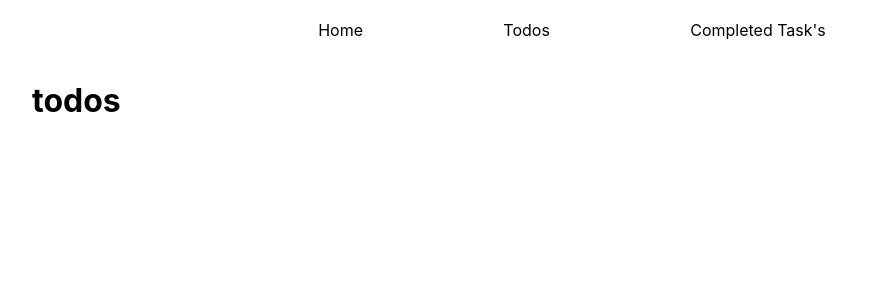
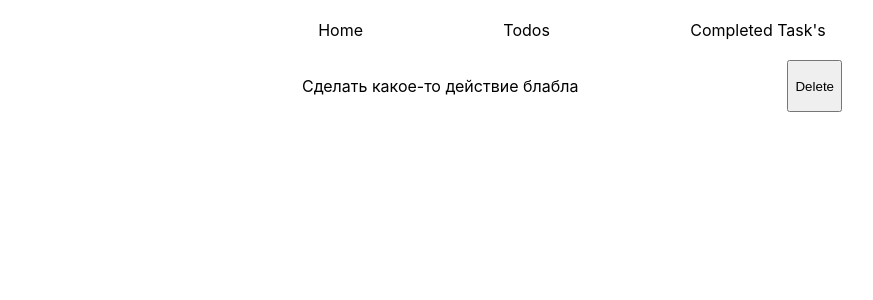
Before and after one commit to bopo9/to-do-list-nextjs, a Next.js app: page /todos in a window 1280 px wide. Shown: the top 300 px of the page, without its empty margins (68-941 px from the left). Built offline with nearby package versions, Linux system fonts and the light colour scheme.

Commit message:
added styles for page todos

```diff
--- a/pages/todos/index.js
+++ b/pages/todos/index.js
@@ -1,9 +1,15 @@
 import MainComponent from '../../components/MainLayout'
+import classes from "../../styles/todos.module.sass";
 
 export default function todos(){
     return (
         <MainComponent>
-            <h1>todos</h1>
+            <div className={classes.wrapper}>
+                <div className={classes.todo_item}>
+                    <p className={classes.todo_text}>Сделать какое-то действие блабла </p>
+                    <button className={classes.btn_close}>Delete</button>
+                </div>
+            </div>
         </MainComponent>
     )
 }
--- /dev/null
+++ b/styles/todos.module.sass
@@ -0,0 +1,10 @@
+.wrapper
+  width: 100%
+  display: flex
+  justify-content: center
+  padding: 0 15px
+
+.todo_item
+  width: 540px
+  display: flex
+  justify-content: space-between
```
